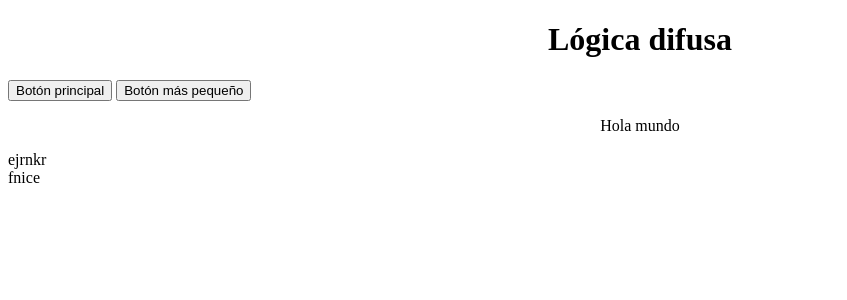
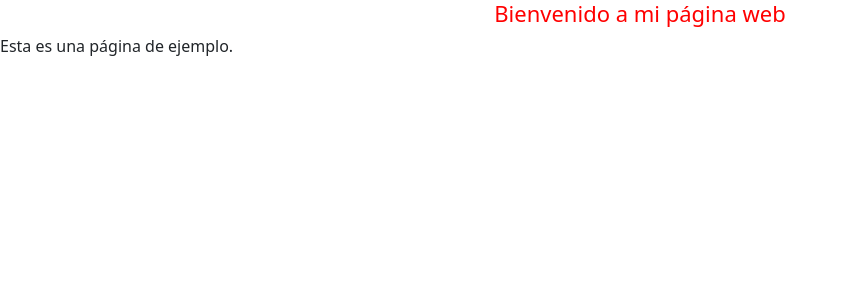
Before and after one commit to alejandro02410/Practica, a Django app: page / in a window 1280 px wide. Shown: the top 300 px of the page, without its empty margins (0-847 px from the left). Run offline with Django 4.2, Linux system fonts and the light colour scheme.

Commit message:
cambios html

```diff
--- a/index/templates/index/index.html
+++ b/index/templates/index/index.html
@@ -1,51 +1,18 @@
 <!DOCTYPE html>
 <html lang="es">
+
 <head>
-    <meta charset="utf-8">
+    <!--Titulo de la pagina web-->
+    <title>Difusa</title>
     <meta http-equiv="X-UA-Compatible" content="IE=edge">
     <meta name="viewport" content="width=device-width, initial-scale=1">
-    <link href="https://fonts.googleapis.com/css?family=Lato:300i,400,700,900&display=swap" rel="stylesheet">
-    <link rel="stylesheet"  href="static/css/index.css">
-    <link rel="stylesheet"  href="static/css/styles.css">
-
-    <!--Titulo de la pagina web-->
-    <title>Difusa</title>
-
-
+    <link rel="stylesheet" href="https://cdn.jsdelivr.net/npm/bootstrap@5.1.3/dist/css/bootstrap.min.css" integrity="sha384-1BmE4kWBq78iYhFldvKuhfTAU6auU8tT94WrHftjDbrCEXSU1oBoqyl2QvZ6jIW3" crossorigin="anonymous">
+    <link rel="stylesheet" type="text/css" href="index.css">
 </head>
 
-
-
 <body>
-    <header>
-    <h1 class="centrado">Lógica difusa</h1>
-    </header>
-    <header>
-        <nav class="navbar navbar-light bg-light">
-            <form class="container-fluid justify-content-start">
-              <button class="btn btn-outline-success me-2" type="button">Botón principal</button>
-              <button class="btn btn-sm btn-outline-secondary" type="button">Botón más pequeño</button>
-            </form>
-          </nav>
-    </header>
-
-    <div class="container">
-        <p class="centrado">Hola mundo</p>
-    </div>
-
-    <div class="contenedor_general">
-        <div class="elemento_fotografia_1">
-            <div class="titulo_elemento">ejrnkr </div>
-        </div>
-
-        <div class="elemento_fotografia_2">
-            <div class="titulo_elemento"> fnice</div>
-        </div>
-
-        <div ></div>
-
-    </div>
+    <h1>Bienvenido a mi página web</h1>
+    <p>Esta es una página de ejemplo.</p>
 </body>
 
-
 </html>
--- a/index/templates/static/css/index.css
+++ b/index/templates/static/css/index.css
@@ -1,7 +1,6 @@
 
-p {
+h1 {
+    color: red;
     text-align: center;
-}
-.centrado{
-    text-align:center;
-}
+    font-size: 22px;
+  }
```
